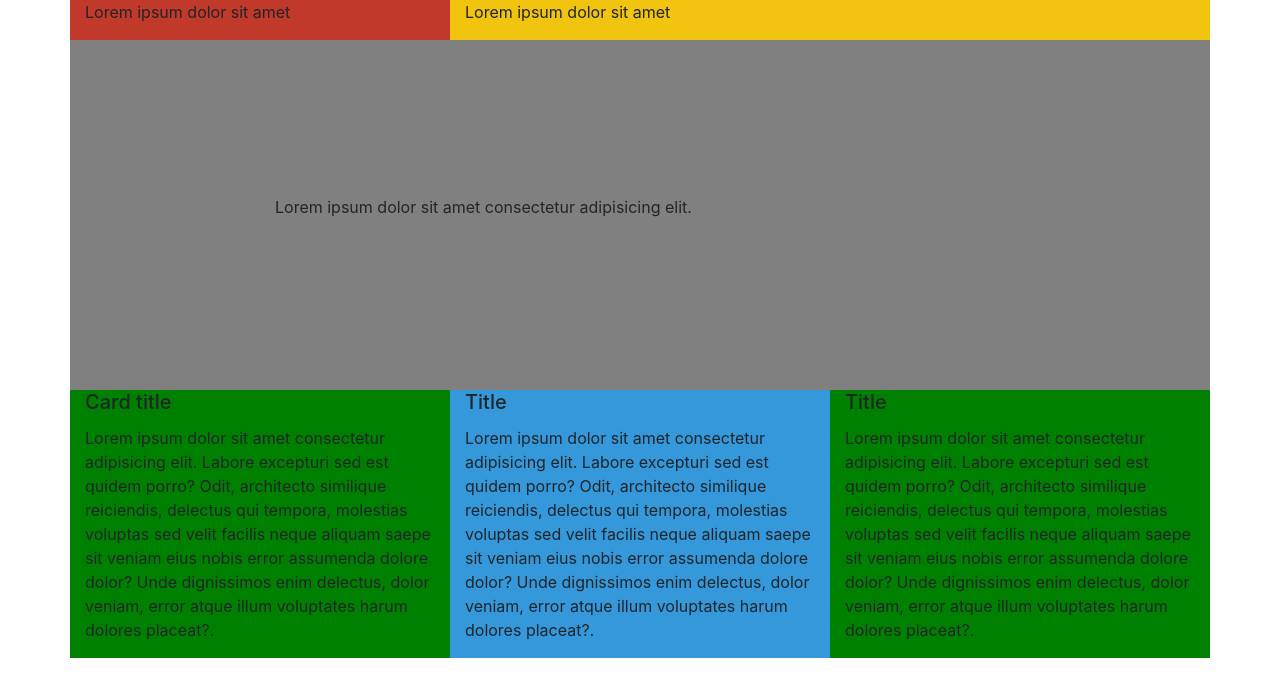
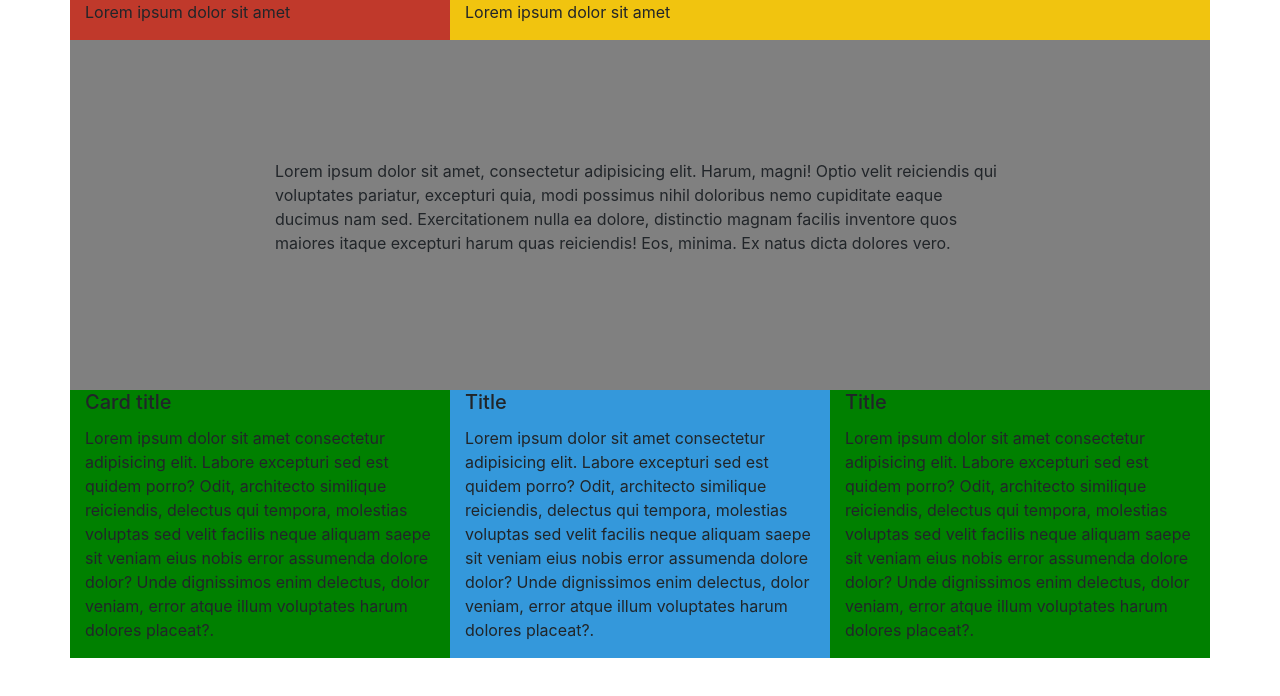
Before and after one commit to MAngelesGB/PracticaB1-EstructuraInicial, a plain HTML site: page index.html in a window 1280 px wide. Drawn offline with nearby package versions, Linux system fonts and the light colour scheme.

Commit message:
Colocar lorem en el row central

```diff
--- a/index.html
+++ b/index.html
@@ -36,7 +36,10 @@
             <div class="row slider align-items-center justify-content-center gris">
                 <div class="col-8">
                     <p>
-                        Lorem ipsum dolor sit amet consectetur adipisicing elit.
+                        Lorem ipsum dolor sit amet, consectetur adipisicing elit. Harum, magni! Optio velit reiciendis qui
+                        voluptates pariatur, excepturi quia, modi possimus nihil doloribus nemo cupiditate eaque ducimus nam
+                        sed. Exercitationem nulla ea dolore, distinctio magnam facilis inventore quos maiores itaque excepturi
+                        harum quas reiciendis! Eos, minima. Ex natus dicta dolores vero.
                     </p>
                 </div>
             </div>
```
